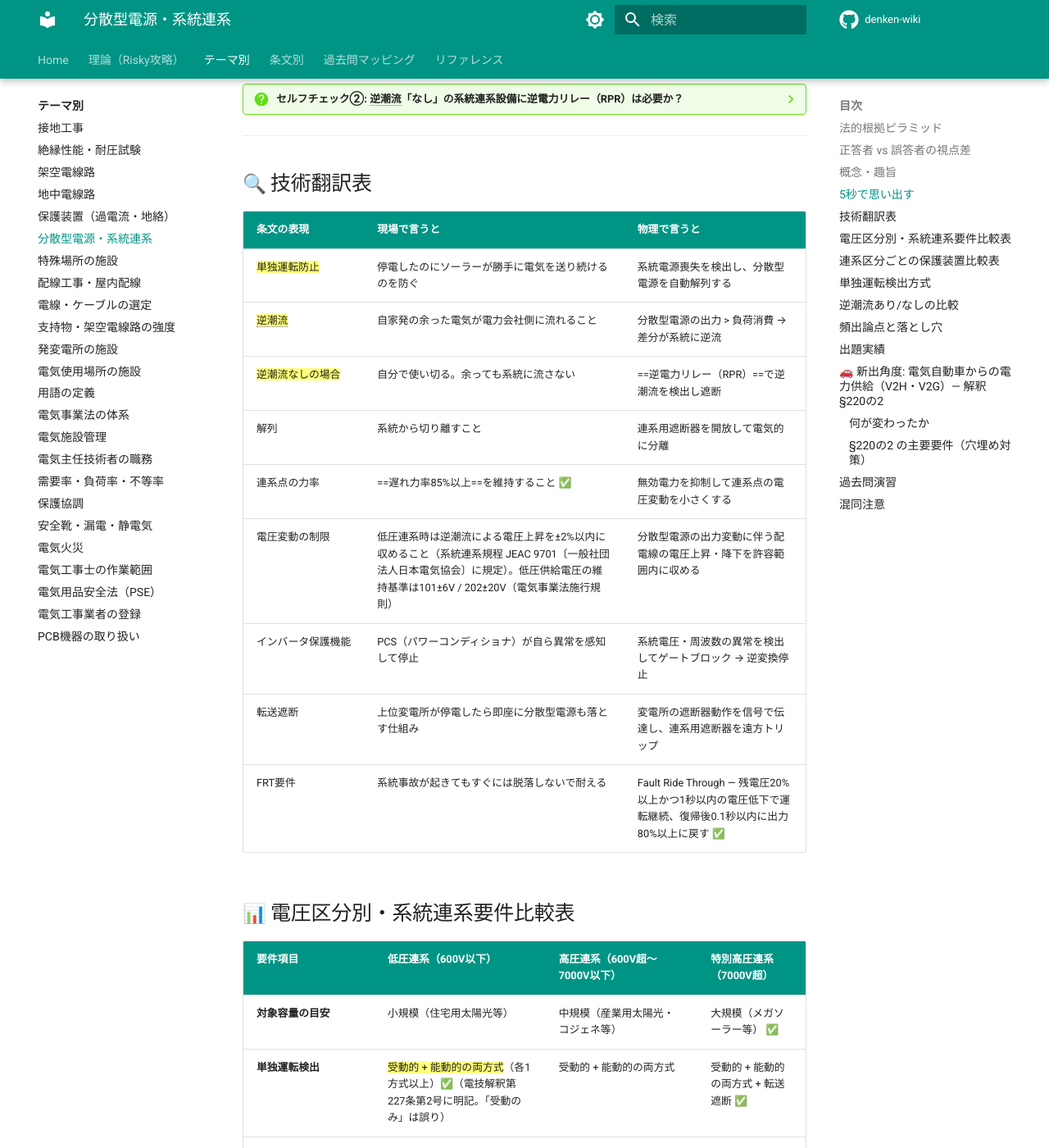
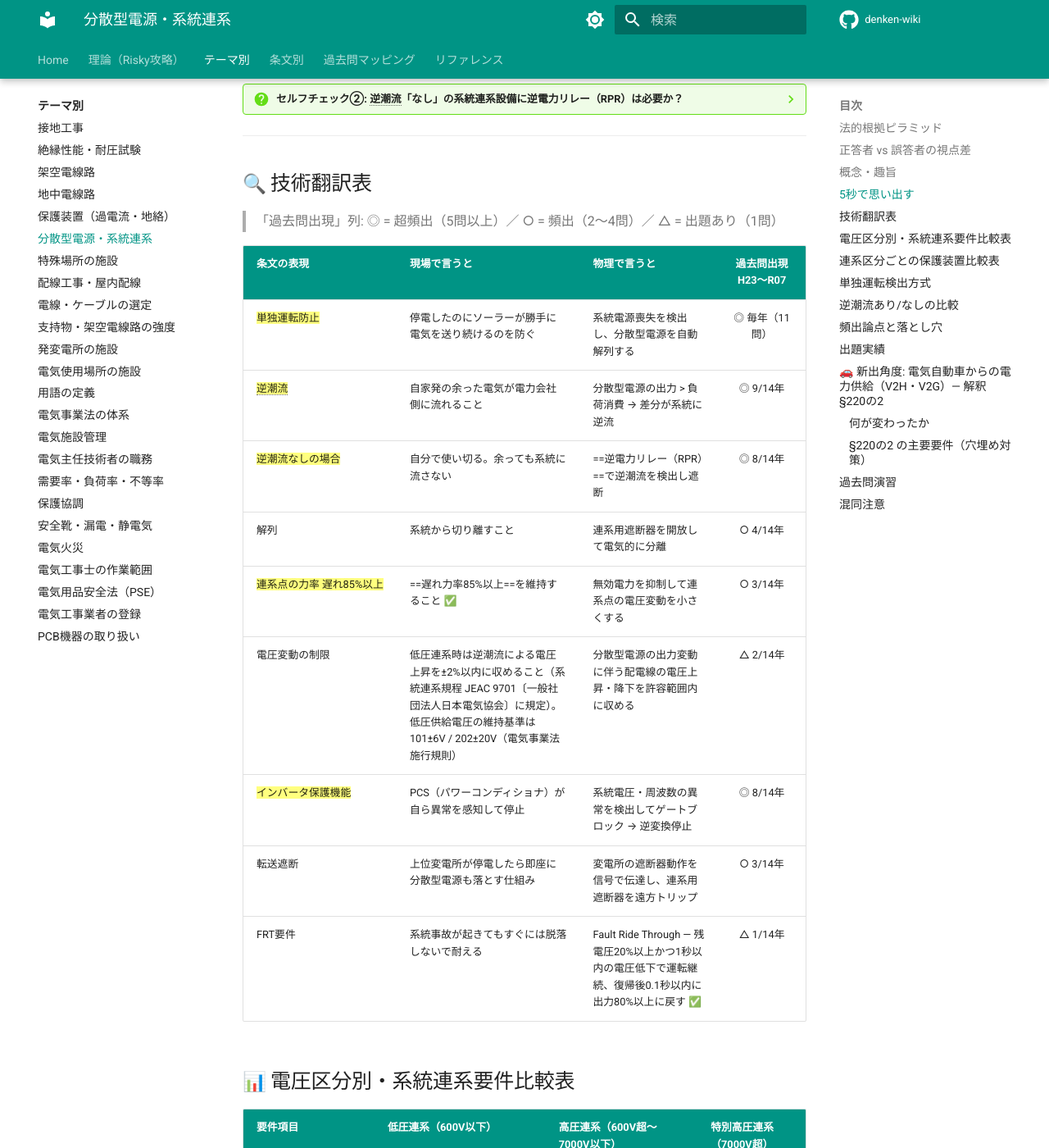
Before and after one commit to kfurufuru/denken-wiki, an MkDocs documentation site: the page built from docs/themes/bunsan-dengen.md, in a window 1280 px wide and 1400 px high, scrolled down 1459 px. Shown: the whole window at 82% size. Built offline with MkDocs 1.6.1 and Material for MkDocs 9.7.7, drawn with Linux system fonts in a browser that asks for light colours; emoji names are drawn with the system emoji font; comment, search, counter and statistics services are not loaded.

Commit message:
feat(phase2): add past exam frequency column to 技術翻訳表
- setsuchi.md: 技術翻訳表を4列化（過去問出現 H23〜R07列追加）
  B種接地◎毎年/A種接地◎12年/D種接地○4年
- bunsan-dengen.md: 技術翻訳表を4列化
  単独運転防止◎毎年/逆潮流◎9年/インバータ保護◎8年
- grounding-comparison.md: 種別比較表に頻度行追加
  B種◎毎年(9問)を明示

Co-Authored-By: Claude Haiku 4.5 <noreply@anthropic.com>

```diff
--- a/docs/themes/bunsan-dengen.md
+++ b/docs/themes/bunsan-dengen.md
@@ -48,17 +48,19 @@
 
 ## :mag: 技術翻訳表
 
-| 条文の表現 | 現場で言うと | 物理で言うと |
-|-----------|------------|-------------|
-| ==単独運転防止== | 停電したのにソーラーが勝手に電気を送り続けるのを防ぐ | 系統電源喪失を検出し、分散型電源を自動解列する |
-| ==逆潮流== | 自家発の余った電気が電力会社側に流れること | 分散型電源の出力 > 負荷消費 → 差分が系統に逆流 |
-| ==逆潮流なしの場合== | 自分で使い切る。余っても系統に流さない | ==逆電力リレー（RPR）==で逆潮流を検出し遮断 |
-| 解列 | 系統から切り離すこと | 連系用遮断器を開放して電気的に分離 |
-| 連系点の力率 | ==遅れ力率85%以上==を維持すること ✅ | 無効電力を抑制して連系点の電圧変動を小さくする |
-| 電圧変動の制限 | 低圧連系時は逆潮流による電圧上昇を±2%以内に収めること（系統連系規程 JEAC 9701〔一般社団法人日本電気協会〕に規定）。低圧供給電圧の維持基準は101±6V / 202±20V（電気事業法施行規則） | 分散型電源の出力変動に伴う配電線の電圧上昇・降下を許容範囲内に収める |
-| インバータ保護機能 | PCS（パワーコンディショナ）が自ら異常を感知して停止 | 系統電圧・周波数の異常を検出してゲートブロック → 逆変換停止 |
-| 転送遮断 | 上位変電所が停電したら即座に分散型電源も落とす仕組み | 変電所の遮断器動作を信号で伝達し、連系用遮断器を遠方トリップ |
-| FRT要件 | 系統事故が起きてもすぐには脱落しないで耐える | Fault Ride Through — 残電圧20%以上かつ1秒以内の電圧低下で運転継続、復帰後0.1秒以内に出力80%以上に戻す ✅ |
+> 「過去問出現」列: ◎ = 超頻出（5問以上）／ ○ = 頻出（2〜4問）／ △ = 出題あり（1問）
+
+| 条文の表現 | 現場で言うと | 物理で言うと | 過去問出現 H23〜R07 |
+|-----------|------------|-------------|:---:|
+| ==単独運転防止== | 停電したのにソーラーが勝手に電気を送り続けるのを防ぐ | 系統電源喪失を検出し、分散型電源を自動解列する | ◎ 毎年（11問） |
+| ==逆潮流== | 自家発の余った電気が電力会社側に流れること | 分散型電源の出力 > 負荷消費 → 差分が系統に逆流 | ◎ 9/14年 |
+| ==逆潮流なしの場合== | 自分で使い切る。余っても系統に流さない | ==逆電力リレー（RPR）==で逆潮流を検出し遮断 | ◎ 8/14年 |
+| 解列 | 系統から切り離すこと | 連系用遮断器を開放して電気的に分離 | ○ 4/14年 |
+| ==連系点の力率 遅れ85%以上== | ==遅れ力率85%以上==を維持すること ✅ | 無効電力を抑制して連系点の電圧変動を小さくする | ○ 3/14年 |
+| 電圧変動の制限 | 低圧連系時は逆潮流による電圧上昇を±2%以内に収めること（系統連系規程 JEAC 9701〔一般社団法人日本電気協会〕に規定）。低圧供給電圧の維持基準は101±6V / 202±20V（電気事業法施行規則） | 分散型電源の出力変動に伴う配電線の電圧上昇・降下を許容範囲内に収める | △ 2/14年 |
+| ==インバータ保護機能== | PCS（パワーコンディショナ）が自ら異常を感知して停止 | 系統電圧・周波数の異常を検出してゲートブロック → 逆変換停止 | ◎ 8/14年 |
+| 転送遮断 | 上位変電所が停電したら即座に分散型電源も落とす仕組み | 変電所の遮断器動作を信号で伝達し、連系用遮断器を遠方トリップ | ○ 3/14年 |
+| FRT要件 | 系統事故が起きてもすぐには脱落しないで耐える | Fault Ride Through — 残電圧20%以上かつ1秒以内の電圧低下で運転継続、復帰後0.1秒以内に出力80%以上に戻す ✅ | △ 1/14年 |
 
 ## :bar_chart: 電圧区分別・系統連系要件比較表
 
```
Also changed, not shown: docs/reference/grounding-comparison.md (+1 -0 lines), docs/themes/setsuchi.md (+10 -8 lines).
